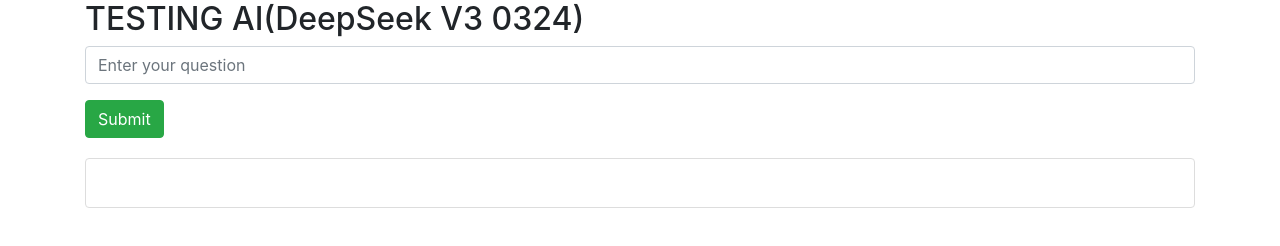
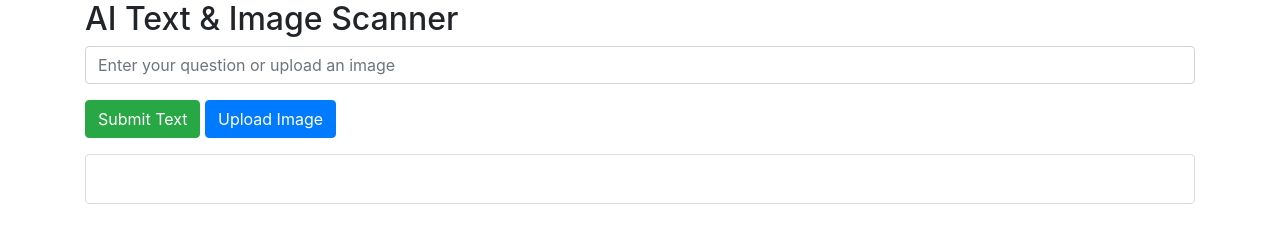
Before and after one commit to Mingcheng404/work, a plain HTML site: page index.html in a window 1280 px wide. Drawn offline with nearby package versions, Linux system fonts and the light colour scheme.

Commit message:
Update index.html

```diff
--- a/index.html
+++ b/index.html
@@ -3,24 +3,29 @@
 <head>
     <meta charset="UTF-8" />
     <meta name="viewport" content="width=device-width, initial-scale=1.0" />
-    <title>test</title>
+    <title>AI Text & Image Scanner</title>
     <link rel="stylesheet" href="https://cdnjs.cloudflare.com/ajax/libs/twitter-bootstrap/4.3.1/css/bootstrap.min.css" />
     <link rel="stylesheet" href="project.css" />
     <script src="https://cdn.jsdelivr.net/npm/marked/marked.min.js"></script>
+    <script src="https://cdn.jsdelivr.net/npm/tesseract.js@4/dist/tesseract.min.js"></script>
     <script src="project.js" defer></script>
 </head>
 <body>
     <div class="container">
-        <h2>TESTING AI(DeepSeek V3 0324)</h2>
+        <h2>AI Text & Image Scanner</h2>
         <div class="form-group">
-            <input
-                type="text"
-                class="form-control"
-                id="userInput"
-                placeholder="Enter your question" />
+            <input type="text" class="form-control" id="userInput" placeholder="Enter your question or upload an image" />
         </div>
-        <button class="btn btn-success" id="submitBtn">Submit</button>
-        <div id="response"></div>
+        <div class="button-group">
+            <button class="btn btn-success" id="submitBtn">Submit Text</button>
+            <button class="btn btn-primary" id="uploadBtn">Upload Image</button>
+            <input type="file" id="fileInput" accept="image/*" style="display: none;" />
+        </div>
+        <div id="previewContainer" class="mt-3">
+            <img id="imagePreview" style="max-width: 100%; display: none;" />
+        </div>
+        <div id="response" class="mt-3"></div>
+        <div id="ocrResult" class="mt-3"></div>
     </div>
 </body>
 </html>
```
